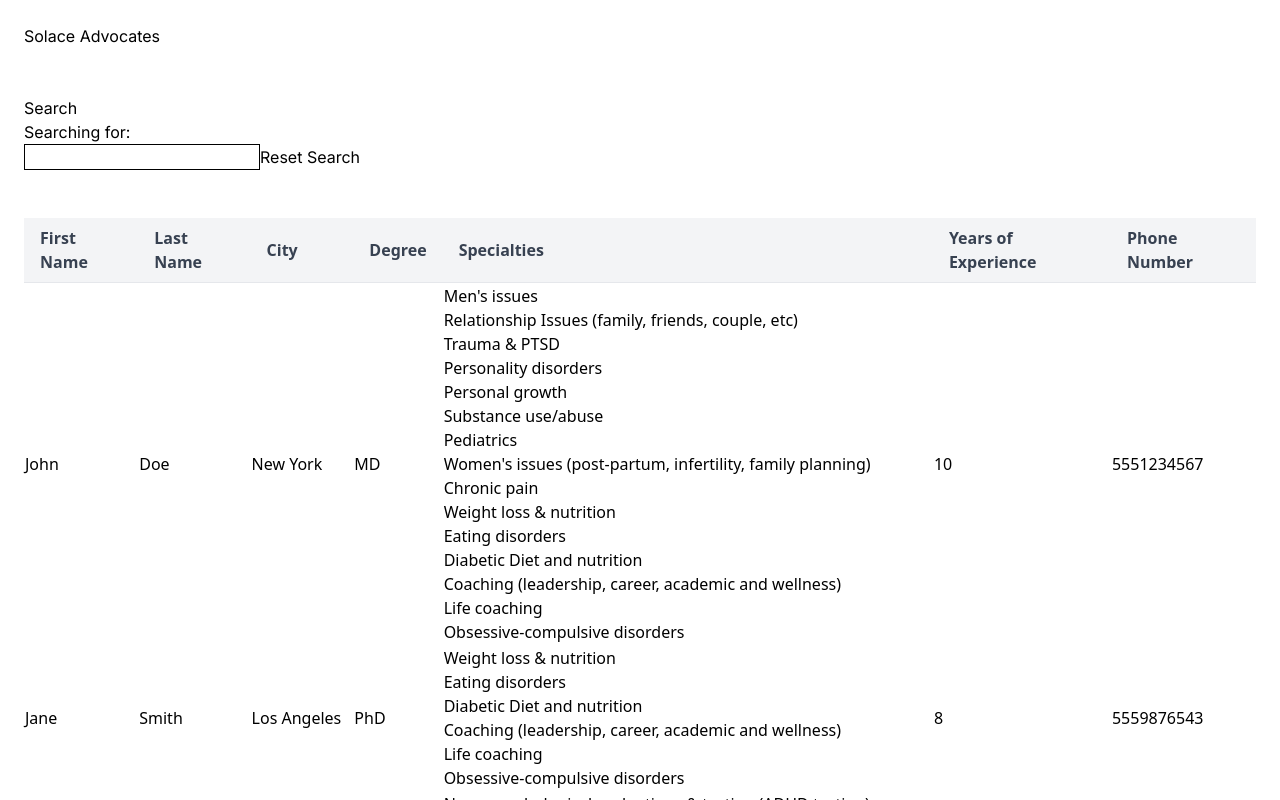
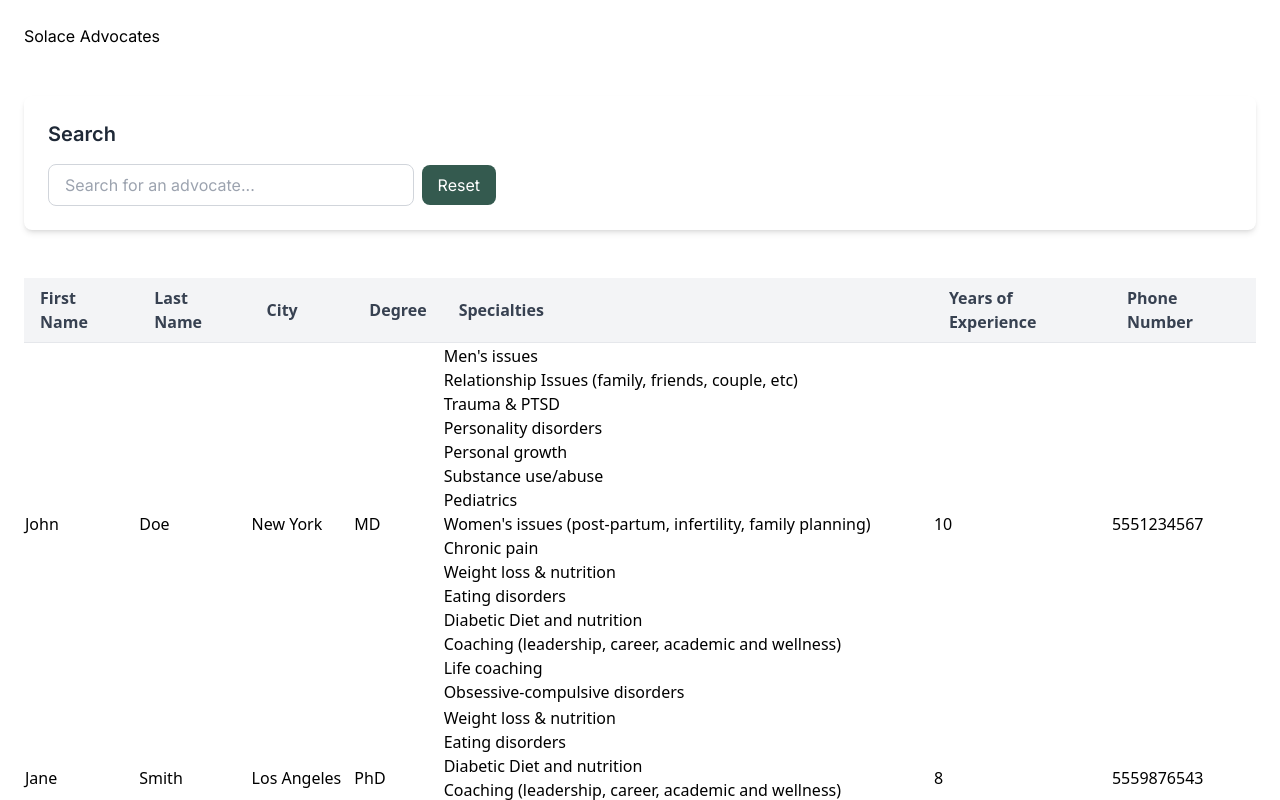
Before and after one commit to JonSchwartz93/solace-health-jon-schwartz, a Next.js app: page / in a window 1280 px wide. Shown: the top 800 px of the page. Built offline with nearby package versions, Linux system fonts and the light colour scheme.

Commit message:
Update Search styles

```diff
--- a/src/app/components/Search.tsx
+++ b/src/app/components/Search.tsx
@@ -10,17 +10,24 @@ export function Search({
   onClick: () => void;
 }) {
   return (
-    <div>
-      <p>Search</p>
-      <p>
-        Searching for: <span id="search-term">{input}</span>
-      </p>
-      <input
-        style={{ border: "1px solid black" }}
-        onChange={onChange}
-        value={input}
-      />
-      <button onClick={onClick}>Reset Search</button>
+    <div className="flex flex-col items-start gap-4 p-6 bg-white rounded-lg shadow-md">
+      <h2 className="text-xl font-semibold text-gray-800">Search</h2>
+      <div className="flex items-center gap-2 w-full max-w-md">
+        <input
+          name="search-input"
+          className="flex-1 px-4 py-2 border border-gray-300 rounded-lg focus:outline-none focus:ring-2 focus:ring-blue-500"
+          onChange={onChange}
+          value={input}
+          placeholder="Search for an advocate..."
+        />
+        <button
+          className="px-4 py-2 text-white rounded-lg hover:brightness-90 transition"
+          style={{ backgroundColor: "#345A4F" }}
+          onClick={onClick}
+        >
+          Reset
+        </button>
+      </div>
     </div>
   );
 }
```
